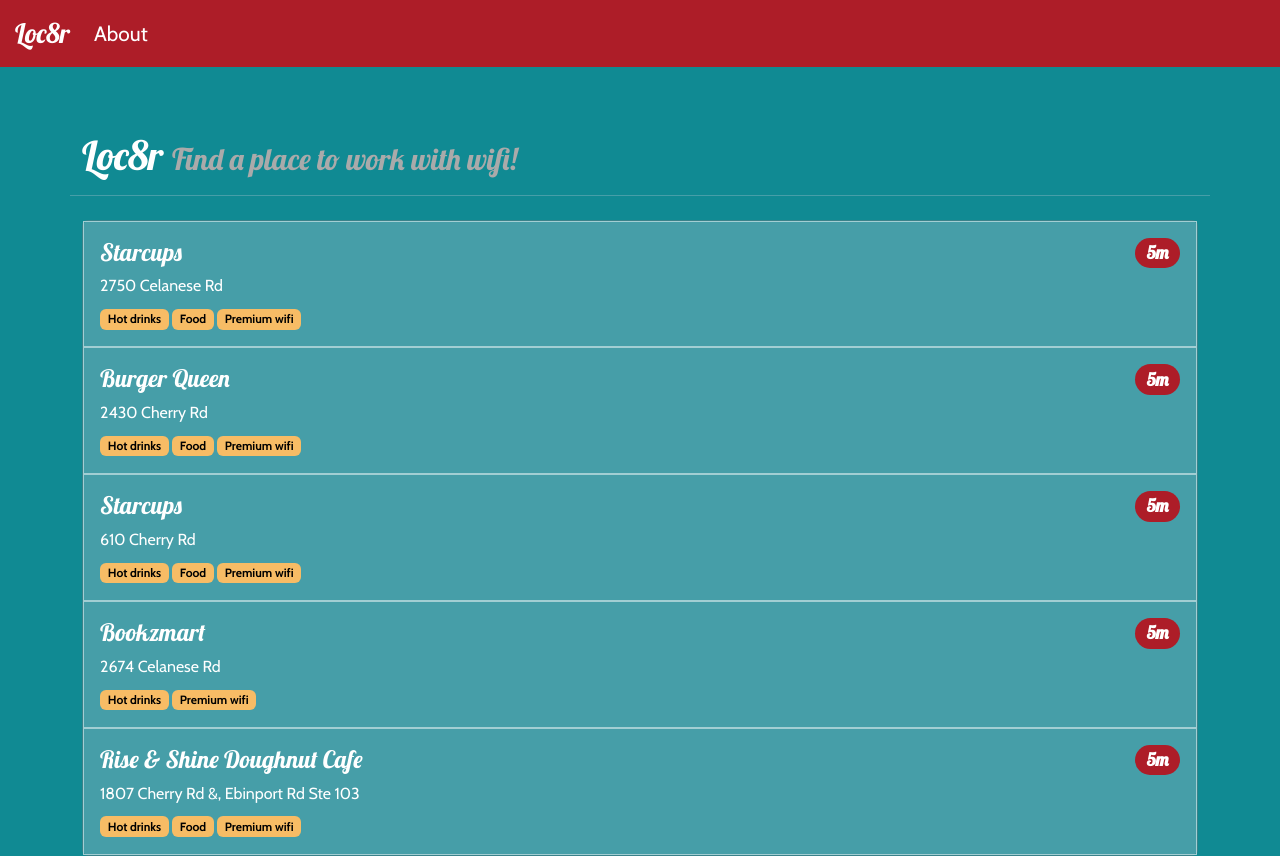
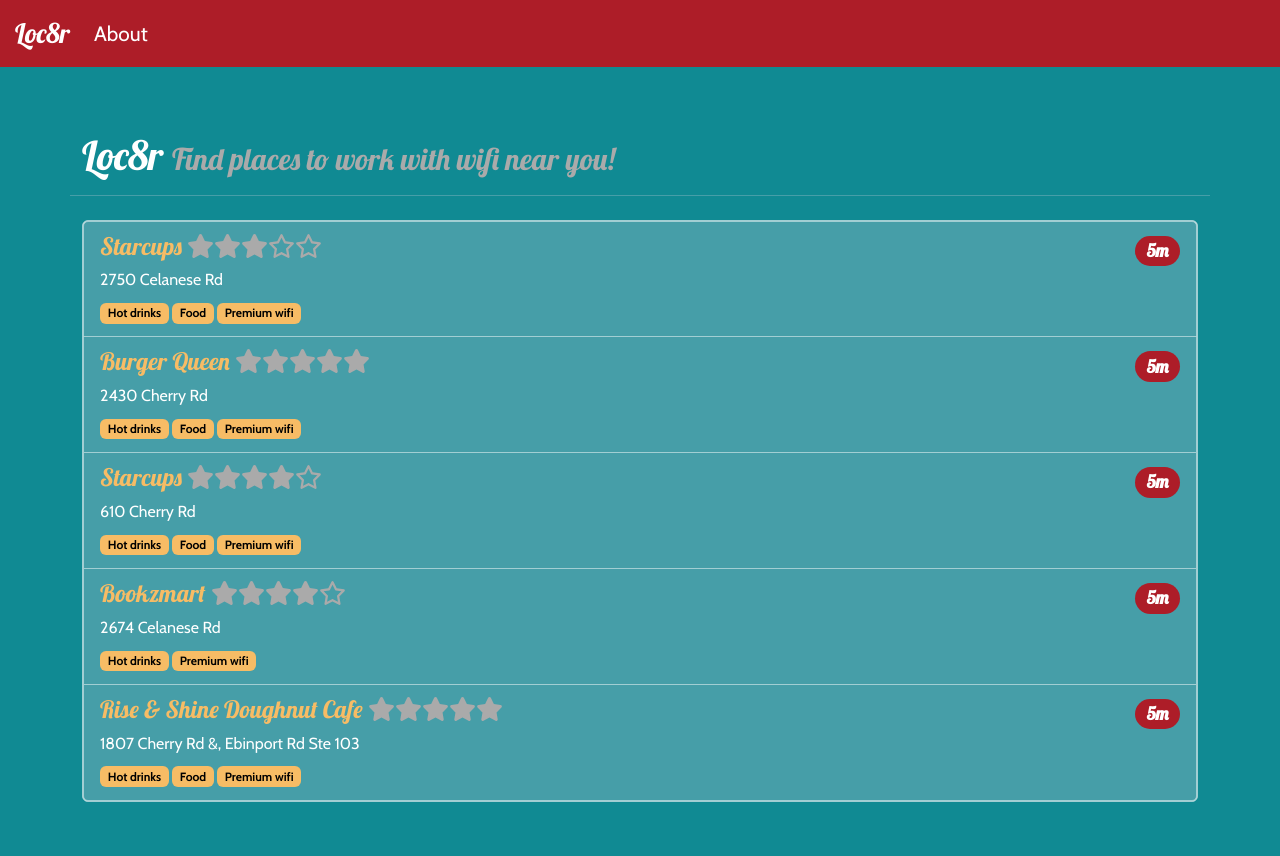
Before and after one commit to GalenCasstevens/react-loc8r, a React (Create React App) app in the folder frontend/: page / in a window 1280 px wide. After the commit the page ends 818 px from the top, so only its background shows below. Built offline with nearby package versions, Linux system fonts and the light colour scheme.

Commit message:
fixed error with google maps on location details page

```diff
--- a/frontend/package.json
+++ b/frontend/package.json
@@ -3,11 +3,17 @@
 	"version": "0.1.0",
 	"private": true,
 	"dependencies": {
+		"@fortawesome/fontawesome-svg-core": "^6.4.0",
+		"@fortawesome/free-regular-svg-icons": "^6.4.0",
+		"@fortawesome/free-solid-svg-icons": "^6.4.0",
+		"@fortawesome/react-fontawesome": "^0.2.0",
 		"@reduxjs/toolkit": "^1.9.5",
 		"@testing-library/jest-dom": "^5.16.5",
 		"@testing-library/react": "^13.4.0",
 		"@testing-library/user-event": "^14.4.3",
 		"bootstrap": "^5.3.0",
+		"dotenv": "^16.3.1",
+		"google-map-react": "^2.2.1",
 		"react": "^18.2.0",
 		"react-bootstrap": "^2.7.4",
 		"react-dom": "^18.2.0",
--- a/frontend/src/App.js
+++ b/frontend/src/App.js
@@ -12,7 +12,6 @@ function App() {
 			<Router>
 				<Navigation />
 				<Container>
-					<Header title="Loc8r" strapline="Find a place to work with wifi!" />
 					<Routes>
 						<Route path="/" element={<Home />} />
 						<Route path="/locations/:id" element={<Details />} />
--- a/frontend/src/components/Header.jsx
+++ b/frontend/src/components/Header.jsx
@@ -1,15 +1,17 @@
 import React from 'react';
+import Row from 'react-bootstrap/Row';
+import Col from 'react-bootstrap/Col';
 
 function Header(props) {
 	return (
-		<div className="row banner">
-			<div className="col-12">
+		<Row className="banner">
+			<Col>
 				<h1>
 					{props.title}&nbsp;
 					<small className="banner-strapline">{props.strapline}</small>
 				</h1>
-			</div>
-		</div>
+			</Col>
+		</Row>
 	);
 }
 
--- a/frontend/src/components/LocationList.jsx
+++ b/frontend/src/components/LocationList.jsx
@@ -1,5 +1,6 @@
 import React from 'react';
 import { useEffect, useState } from 'react';
+import Card from 'react-bootstrap/Card';
 import ListGroup from 'react-bootstrap/ListGroup';
 import LocationData from '../data/LocationData';
 import LocationListItem from '../components/LocationListItem';
@@ -13,11 +14,13 @@ function LocationList() {
 
 	if (locations && locations !== null) {
 		return (
-			<div className="card">
-				{locations.map((location) => (
-					<LocationListItem location={location} />
-				))}
-			</div>
+			<Card className="locations-card">
+				<ListGroup>
+					{locations.map((location) => (
+						<LocationListItem location={location} />
+					))}
+				</ListGroup>
+			</Card>
 		);
 	}
 
--- a/frontend/src/components/LocationListItem.jsx
+++ b/frontend/src/components/LocationListItem.jsx
@@ -1,15 +1,21 @@
-import { useEffect } from 'react';
 import { Link } from 'react-router-dom';
 import Badge from 'react-bootstrap/Badge';
 import Rating from '../components/Rating';
+import ListGroup from 'react-bootstrap/ListGroup';
 
 function LocationListItem({ location }) {
 	return (
-		<>
-			<div className="card-block">
+		<ListGroup.Item>
 			<h4>
-					<Link to={`locations/${location._id}`}>{location.name}</Link>
-					<Rating rating={location.rating} />
+				<Link className="list-name" to={`locations/${location._id}`}>
+					{location.name}
+				</Link>
+				&nbsp;
+				<Rating
+					className="list-rating"
+					rating={location.rating}
+					style={{ color: '#aaa' }}
+				/>
 				<Badge pill className="float-end">
 					5m
 				</Badge>
@@ -20,8 +26,7 @@ function LocationListItem({ location }) {
 					return <Badge bg="danger">{facility}</Badge>;
 				})}
 			</div>
-			</div>
-		</>
+		</ListGroup.Item>
 	);
 }
 
--- /dev/null
+++ b/frontend/src/components/Map.jsx
@@ -0,0 +1,32 @@
+import React from 'react';
+import GoogleMapReact from 'google-map-react';
+
+const Marker = ({ text }) => <div>{text}</div>;
+
+function Map() {
+	const defaultProps = {
+		center: {
+			lat: 34.976398,
+			lng: -81.028328,
+		},
+		zoom: 11,
+	};
+
+	return (
+		<>
+			<div style={{ height: '50vh', width: '100%' }}>
+				<GoogleMapReact
+					bootstrapURLKeys={{
+						key: process.env.REACT_APP_API_KEY,
+					}}
+					defaultCenter={defaultProps.center}
+					defaultZoom={defaultProps.zoom}
+				>
+					<Marker lat={34.976398} lng={-81.028328} />
+				</GoogleMapReact>
+			</div>
+		</>
+	);
+}
+
+export default Map;
--- a/frontend/src/components/Navigation.jsx
+++ b/frontend/src/components/Navigation.jsx
@@ -1,10 +1,13 @@
 import Nav from 'react-bootstrap/Nav';
 import Navbar from 'react-bootstrap/Navbar';
+import { LinkContainer } from 'react-router-bootstrap';
 
 function Navigation() {
 	return (
 		<Navbar expand="lg" className="bg-body-tertiary">
-			<Navbar.Brand href="#home">Loc8r</Navbar.Brand>
+			<LinkContainer to="/">
+				<Navbar.Brand to="/">Loc8r</Navbar.Brand>
+			</LinkContainer>
 			<button
 				type="button"
 				data-toggle="collapse"
@@ -17,7 +20,9 @@ function Navigation() {
 			</button>
 			<Navbar.Collapse id="basic-navbar-nav">
 				<Nav className="me-auto">
-					<Nav.Link href="#home">About</Nav.Link>
+					<LinkContainer to="/about">
+						<Nav.Link href="#home">About</Nav.Link>
+					</LinkContainer>
 				</Nav>
 			</Navbar.Collapse>
 		</Navbar>
--- a/frontend/src/components/Rating.jsx
+++ b/frontend/src/components/Rating.jsx
@@ -1,7 +1,38 @@
-import React from 'react';
+import ReactDOM from 'react-dom';
+import { FontAwesomeIcon } from '@fortawesome/react-fontawesome';
+import { faStar as fasStar } from '@fortawesome/free-solid-svg-icons';
+import { faStar as farStar } from '@fortawesome/free-regular-svg-icons';
 
-function Rating({ rating }) {
-	return <span></span>;
+function Rating({ rating, style }) {
+	return (
+		<span style={style}>
+			{rating < 1 ? (
+				<FontAwesomeIcon icon={farStar} />
+			) : (
+				<FontAwesomeIcon icon={fasStar} />
+			)}
+			{rating < 2 ? (
+				<FontAwesomeIcon icon={farStar} />
+			) : (
+				<FontAwesomeIcon icon={fasStar} />
+			)}
+			{rating < 3 ? (
+				<FontAwesomeIcon icon={farStar} />
+			) : (
+				<FontAwesomeIcon icon={fasStar} />
+			)}
+			{rating < 4 ? (
+				<FontAwesomeIcon icon={farStar} />
+			) : (
+				<FontAwesomeIcon icon={fasStar} />
+			)}
+			{rating < 5 ? (
+				<FontAwesomeIcon icon={farStar} />
+			) : (
+				<FontAwesomeIcon icon={fasStar} />
+			)}
+		</span>
+	);
 }
 
 export default Rating;
--- a/frontend/src/data/LocationData.js
+++ b/frontend/src/data/LocationData.js
@@ -4,7 +4,7 @@ const LocationData = {
 			_id: '648f945bd9aac3d31e0e8e58',
 			name: 'Starcups',
 			address: '2750 Celanese Rd',
-			rating: 0,
+			rating: 3,
 			facilities: ['Hot drinks', 'Food', 'Premium wifi'],
 			coords: {
 				type: 'Point',
@@ -25,7 +25,7 @@ const LocationData = {
 			_id: '648f946ed9aac3d31e0e8e59',
 			name: 'Burger Queen',
 			address: '2430 Cherry Rd',
-			rating: 0,
+			rating: 5,
 			facilities: ['Hot drinks', 'Food', 'Premium wifi'],
 			coords: {
 				type: 'Point',
@@ -51,7 +51,7 @@ const LocationData = {
 			_id: '648f947cd9aac3d31e0e8e5a',
 			name: 'Starcups',
 			address: '610 Cherry Rd',
-			rating: 0,
+			rating: 4,
 			facilities: ['Hot drinks', 'Food', 'Premium wifi'],
 			coords: {
 				type: 'Point',
@@ -86,7 +86,7 @@ const LocationData = {
 			_id: '648f9494d9aac3d31e0e8e5b',
 			name: 'Bookzmart',
 			address: '2674 Celanese Rd',
-			rating: 0,
+			rating: 4,
 			facilities: ['Hot drinks', 'Premium wifi'],
 			coords: {
 				type: 'Point',
@@ -121,7 +121,7 @@ const LocationData = {
 			_id: '648f94a7d9aac3d31e0e8e5c',
 			name: 'Rise & Shine Doughnut Cafe',
 			address: '1807 Cherry Rd &, Ebinport Rd Ste 103',
-			rating: 0,
+			rating: 5,
 			facilities: ['Hot drinks', 'Food', 'Premium wifi'],
 			coords: {
 				type: 'Point',
--- a/frontend/src/index.css
+++ b/frontend/src/index.css
@@ -54,13 +54,58 @@ legend {
 	color: white;
 }
 
-.card {
-	background-color: #469ea8;
+.list-name {
+	color: #f7bc65;
 }
 
-.card-block {
-	border: #a2ced3 0.5px solid;
-	padding: 1rem;
+.list-rating {
+	color: #aaa;
+	font-size: 19px;
+}
+
+.card {
+	/* border: solid 2px #ad1d28 !important; */
+	margin-bottom: 1rem;
+}
+
+.card.details-card {
+	border-color: #ad1d28;
+}
+
+.card.locations-card {
+	border-color: #a2ced3;
+}
+
+.card .address {
+	color: #fff;
+}
+
+.card .list-group-item {
+	background-color: #469ea8 !important;
+	border-color: #a2ced3 !important;
+	padding-top: 10px;
+	padding-bottom: 12px;
+}
+
+/* .card-title.list-group-item {
+	background-color: #ad1d28 !important;
+} */
+
+.card-title h5 {
+	padding: 10px;
+}
+
+.card-title {
+	background-color: #ad1d28;
+	padding: 10px;
+}
+
+.facilities .card-content {
+	padding: 0px 10px 10px 10px;
+}
+
+.card-content {
+	padding: 2px 10px 2px 10px;
 }
 
 .banner {
@@ -90,6 +135,7 @@ legend {
 span.badge.bg-primary {
 	background-color: #ad1d28 !important;
 	border-color: #911821 !important;
+	margin-top: 4px;
 }
 
 h4 a,
@@ -111,12 +157,23 @@ h1 small {
 	color: #aaa;
 }
 
-.card .address {
+.opening-times > .list-group > .list-group-item,
+.facilities > .list-group > .list-group-item {
 	color: #fff;
+	border-style: none;
+	padding: 0px;
+}
+
+.opening-times > .list-group > .list-group-item {
+	padding: 0px;
 }
 
 .address {
 	margin-bottom: 0.5rem;
+}
+
+.details-address {
+	font-size: 1.02em;
 }
 
 .facilities span.badge {
--- a/frontend/src/pages/Details.jsx
+++ b/frontend/src/pages/Details.jsx
@@ -1,7 +1,82 @@
-import React from 'react';
+import { useEffect, useState } from 'react';
+import { useParams } from 'react-router-dom';
+import Card from 'react-bootstrap/Card';
+import ListGroup from 'react-bootstrap/ListGroup';
+import Row from 'react-bootstrap/Row';
+import Col from 'react-bootstrap/Col';
+import Header from '../components/Header';
+import Rating from '../components/Rating';
+import Map from '../components/Map';
+import LocationData from '../data/LocationData';
+import Badge from 'react-bootstrap/esm/Badge';
 
 function Details() {
-	return <div></div>;
+	const { id } = useParams();
+	const [location, setLocation] = useState([]);
+
+	useEffect(() => {
+		setLocation(LocationData.locations.find((loc) => loc._id === id));
+	}, []);
+
+	if (location && location !== null) {
+		return (
+			<>
+				<Header title={location.name} />
+				<Row>
+					<Col md={6}>
+						<p className="rating">
+							<Rating rating={location.rating} style={{ color: '#f7bc65' }} />
+						</p>
+						<p className="details-address">{location.address}</p>
+						<Card className="details-card opening-times">
+							<ListGroup>
+								<ListGroup.Item>
+									<h5 className="card-title">Opening hours</h5>
+								</ListGroup.Item>
+								{location.openingTimes &&
+									location.openingTimes.length > 0 &&
+									location.openingTimes.map((time) => (
+										<ListGroup.Item>
+											<p className="card-content">
+												{time.days} :&nbsp;
+												{!time.closed && (
+													<span>
+														{time.opening} - {time.closing}
+													</span>
+												)}
+												{time.closed && <span>Closed</span>}
+											</p>
+										</ListGroup.Item>
+									))}
+							</ListGroup>
+						</Card>
+						<Card className="details-card facilities">
+							<ListGroup>
+								<ListGroup.Item>
+									<h5 className="card-title">Facilities</h5>
+									<div className="card-content">
+										{location.facilities &&
+											location.facilities.length > 0 &&
+											location.facilities.map((facility) => (
+												<Badge bg="warning">{facility}</Badge>
+											))}
+									</div>
+								</ListGroup.Item>
+							</ListGroup>
+						</Card>
+					</Col>
+					<Col md={6} className="location-map">
+						<Card>
+							<h5 className="card-title">Location map</h5>
+							<Map />
+						</Card>
+					</Col>
+				</Row>
+			</>
+		);
+	}
+
+	return <h1>No Data</h1>;
 }
 
 export default Details;
--- a/frontend/src/pages/Home.jsx
+++ b/frontend/src/pages/Home.jsx
@@ -1,7 +1,16 @@
+import Header from '../components/Header';
 import LocationList from '../components/LocationList';
 
 function Home() {
-	return <LocationList />;
+	return (
+		<>
+			<Header
+				title="Loc8r"
+				strapline="Find places to work with wifi near you!"
+			/>
+			<LocationList />
+		</>
+	);
 }
 
 export default Home;
```
Also changed, not shown: 2 other files (tests, documents, lock files or other folders). Lines whose indentation alone changed are shown as unchanged.
